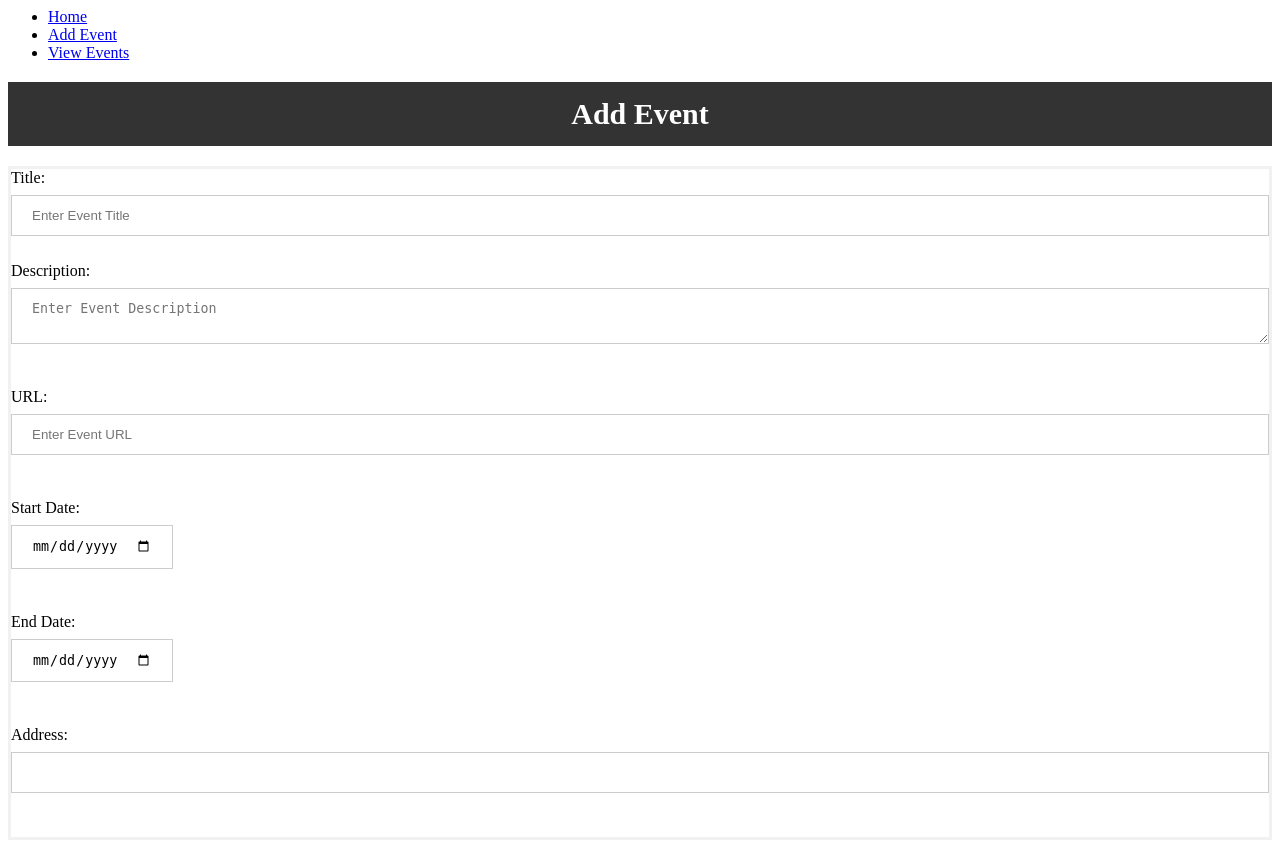
After one commit to izzyolejnik/DatabaseProject, a PHP site: page /addEvent.html in a window 1280 px wide. The commit adds this page. Run offline with PHP 8.4, Linux system fonts and the light colour scheme.

Commit message:
add event page

```diff
--- /dev/null
+++ b/Event Manager/addEvent.html
@@ -0,0 +1,36 @@
+<html>
+<head>
+	<meta name="viewport" content="width=device-width, initial-scale=1">
+	<title>Event Manager</title>
+	<script type="text/javascript" src="code.js"></script>
+    <link href="https://fonts.googleapis.com/css?family=Ubuntu" rel="stylesheet" >
+    <link rel="stylesheet" href="style.css">
+</head>
+<body>
+  <header>
+  	<nav>
+  	  <ul>
+  	  	<li><a href="home.html">Home</a></li>
+  	  	<li><a href="addEvent.html">Add Event</a></li>
+  	  	<li><a href="viewEvent.html">View Events</a></li>
+  	  </ul>
+  	</nav>
+  	<h1>Add Event</h1>
+  </header>
+
+  <form>
+    <label for="title">Title:</label><br>
+    <input type="text" id="title" name="title" placeholder="Enter Event Title"><br>
+    <label for="description">Description:</label><br>
+    <textarea id="description" name="description" row="4" col="50" placeholder="Enter Event Description"></textarea><br><br>
+    <label for="link">URL:</label><br>
+    <input type="URL" id="link" name="link" placeholder="Enter Event URL"><br><br>
+    <label for="start">Start Date:</label><br>
+    <input type="Date" id="start" name="start"><br><br>
+    <label for="end">End Date:</label><br>
+    <input type="Date" id="end" name="end"><br><br>
+    <label for="address">Address:</label><br>
+    <input type="Address" id="address" name="address"><br><br>
+
+
+  </form>
--- a/Event Manager/style.css
+++ b/Event Manager/style.css
@@ -9,6 +9,21 @@ form {
 /* Full-width inputs */
 input[type=text], input[type=password] {
   width: 100%;
+  padding: 12px 20px;
+  margin: 8px 0;
+  display: block;
+  border: 1px solid #ccc;
+  box-sizing: border-box;
+}
+textarea, input[type=URL], input[type=Address] {
+  width: 100%;
+  padding: 12px 20px;
+  margin: 8px 0;
+  display: block;
+  border: 1px solid #ccc;
+  box-sizing: border-box;
+}
+input[type=date] {
   padding: 12px 20px;
   margin: 8px 0;
   display: block;
```
Also changed, not shown: Event Manager/home.html (+19 -0 lines), 1 other file.
